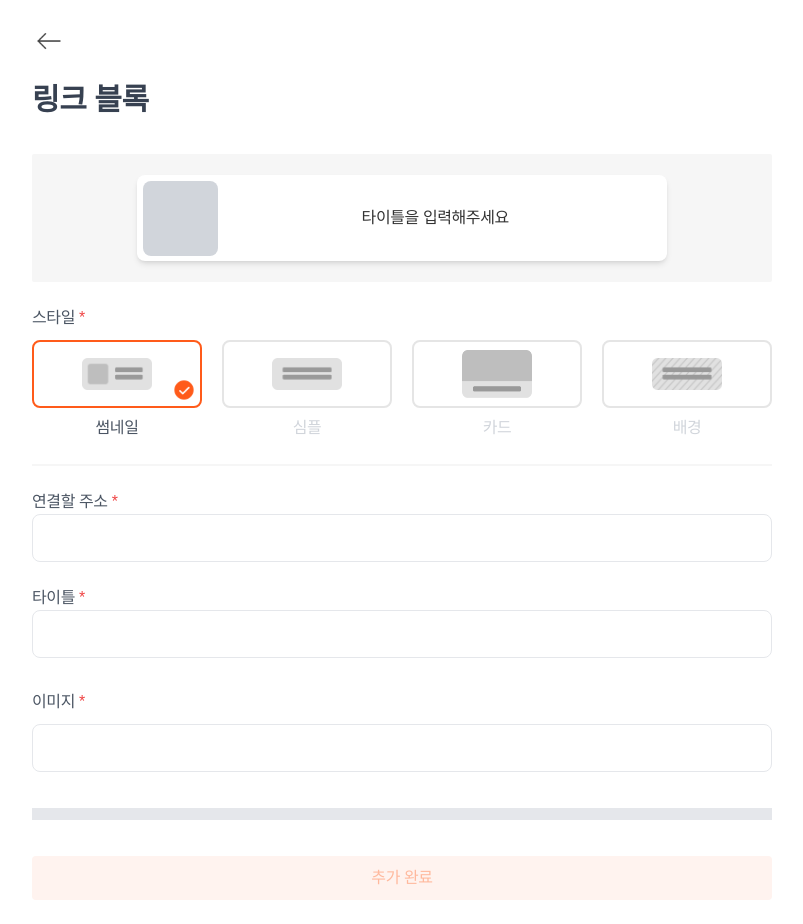
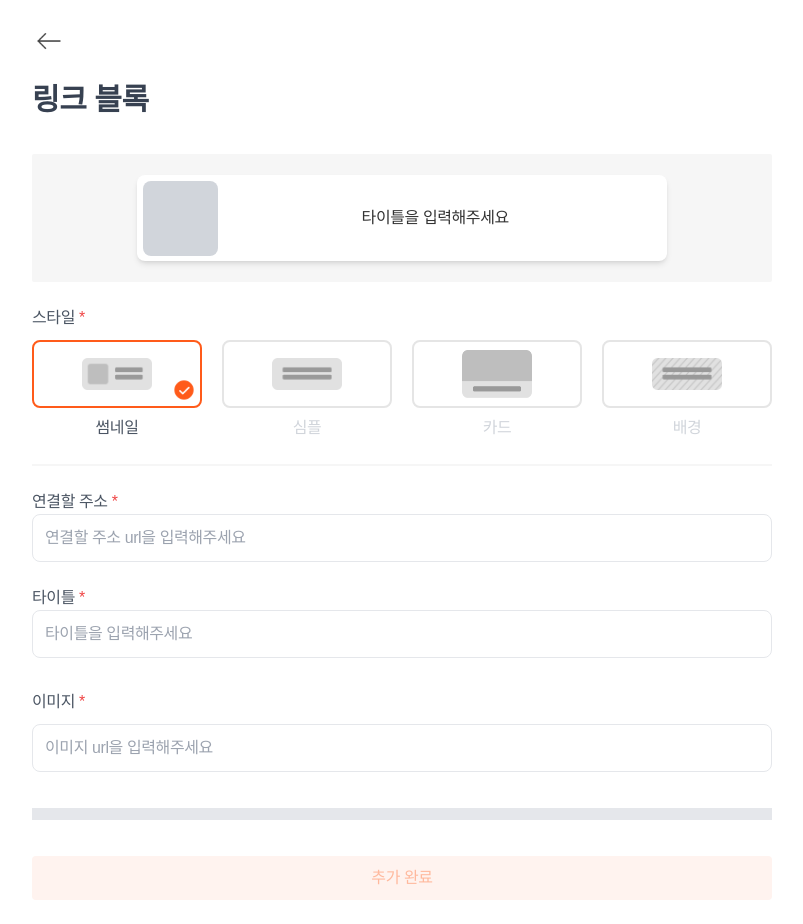
Before and after one commit to Mt-NextJs/linkle, a Next.js app: page /link in a window 1280 px wide. Shown: the whole page, without its empty margins (238-1041 px from the left). Built offline with nearby package versions, Linux system fonts and the light colour scheme.

Commit message:
✨[Feat] 스타일 타입별 이미지 설정 및 오버레이 추가 #8

```diff
--- a/src/app/link/components/link-form.tsx
+++ b/src/app/link/components/link-form.tsx
@@ -66,7 +66,11 @@ export default function LinkForm() {
             <label className="title mb-[10px]" htmlFor="linked-url">
               연결할 주소 <span className="text-red-500">*</span>
             </label>
-            <input type="url" id="linked-url" />
+            <input
+              type="url"
+              id="linked-url"
+              placeholder="연결할 주소 url을 입력해주세요"
+            />
           </div>
           <div>
             <label className="title mb-[10px]" htmlFor="link-title">
@@ -77,6 +81,7 @@ export default function LinkForm() {
               id="link-title"
               value={title}
               onChange={(e) => setTitle(e.target.value)}
+              placeholder="타이틀을 입력해주세요"
             />
           </div>
 
@@ -89,7 +94,7 @@ export default function LinkForm() {
               id="linked-img"
               value={linkImg}
               onChange={(e) => setLinkImg(e.target.value)}
-              placeholder=""
+              placeholder="이미지 url을 입력해주세요"
               required
               pattern="https?://.+"
             />
--- a/src/app/link/components/style-preview.tsx
+++ b/src/app/link/components/style-preview.tsx
@@ -29,7 +29,7 @@ export default function StylePreview({
                 alt={`${selectedStyle} 미리보기`}
                 width={75}
                 height={75}
-                className="rounded-lg bg-gray-300"
+                className="h-[75px] w-[75px] rounded-lg bg-gray-300 object-cover"
               />
             </div>
             <div className="mr-[37px] flex w-4/5 items-center justify-center">
@@ -47,20 +47,30 @@ export default function StylePreview({
 
       {selectedStyle === "카드" && (
         <div className="flex h-[500px] w-[500px] flex-col items-center justify-start gap-[14px] rounded-xl bg-white drop-shadow-md">
-          <Image
-            src={linkImg || placeholderImage}
-            alt={`${selectedStyle} 미리보기`}
-            width={500}
-            height={450}
-            className="h-[450px] rounded-t-xl bg-gray-300"
-          />
+          <div className="relative h-[450px] w-full overflow-hidden rounded-t-xl bg-gray-300">
+            <Image
+              src={linkImg || placeholderImage}
+              alt={`${selectedStyle} 미리보기`}
+              layout="fill"
+              objectFit="cover"
+              className="rounded-t-xl"
+            />
+          </div>
           <p>{title || "타이틀을 입력해주세요"}</p>
         </div>
       )}
 
       {selectedStyle === "배경" && (
-        <div className="flex h-[86px] w-[530px] items-center justify-center rounded-lg bg-white">
-          <p>{title || "타이틀을 입력해주세요"}</p>
+        <div
+          className={`relative flex h-[86px] w-[530px] items-center justify-center rounded-lg bg-center ${linkImg ? "bg-cover" : "bg-gray-300"}`}
+          style={linkImg ? { backgroundImage: `url(${linkImg})` } : {}}
+        >
+          {linkImg && (
+            <div className="absolute inset-0 rounded-lg bg-black opacity-50"></div>
+          )}
+          <p className={twMerge("relative", linkImg && "text-white")}>
+            {title || "타이틀을 입력해주세요"}
+          </p>
         </div>
       )}
     </div>
```
